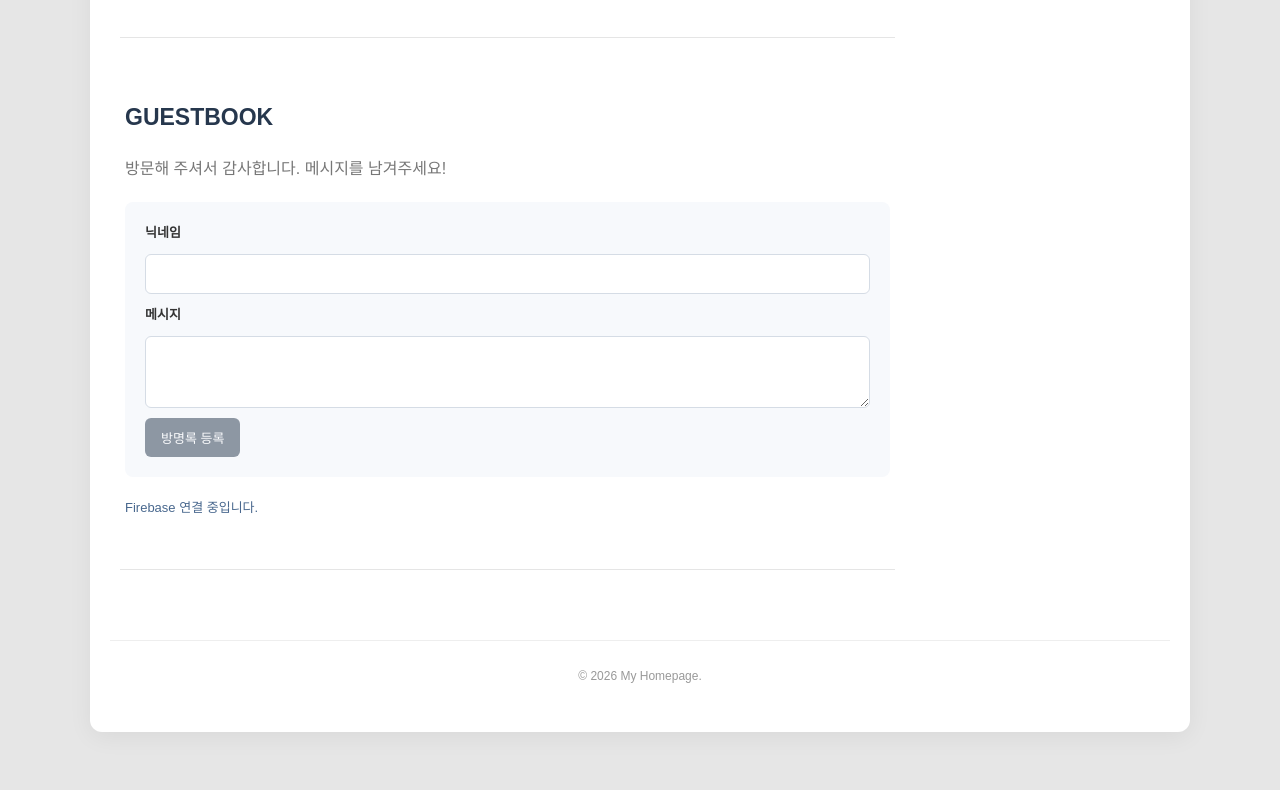
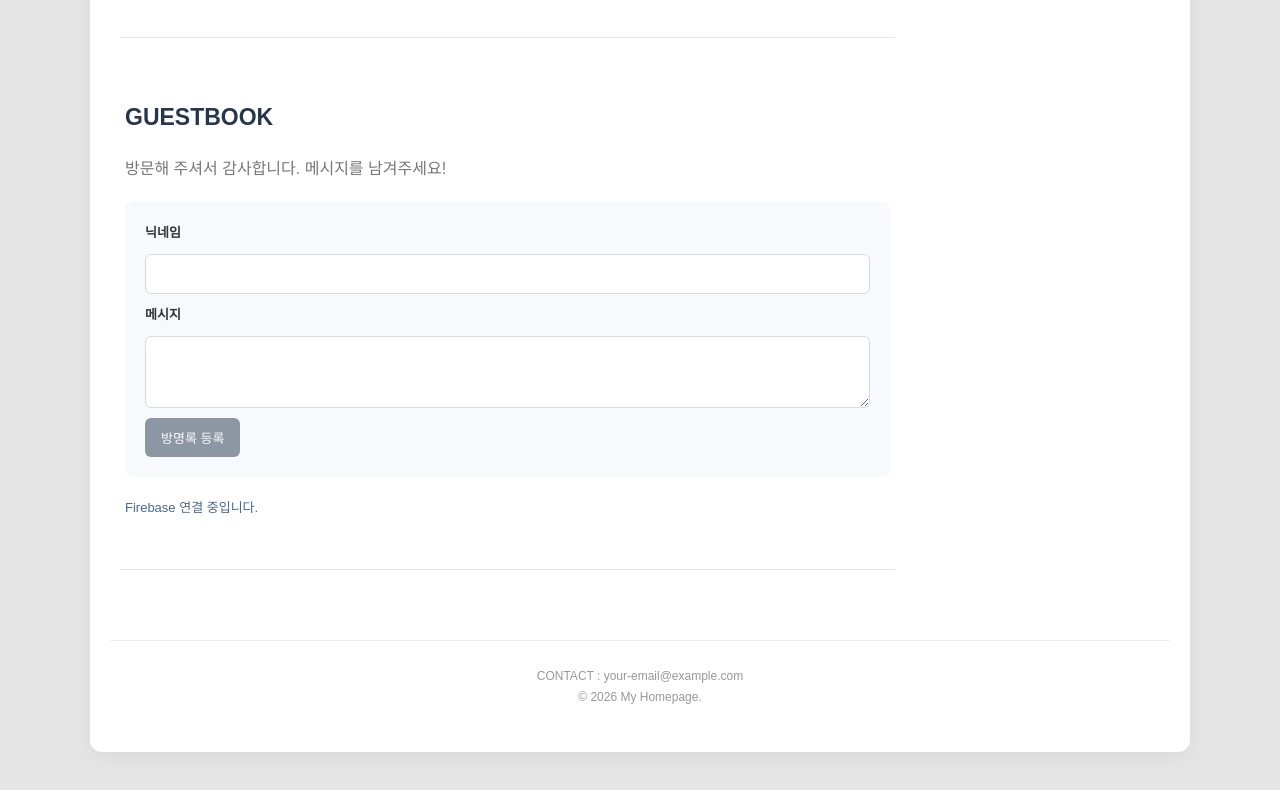
Before and after one commit to KimYudam/MyHompage, a plain HTML site: page index.html in a window 1280 px wide. Shown: the part 1348-2138 px from the top of the page. Drawn offline with Linux system fonts and the light colour scheme; no server answers.

Commit message:
contact 이메일 정보 추가

```diff
--- a/index.html
+++ b/index.html
@@ -26,7 +26,12 @@
         <p id="guest-status" role="status">Firebase 연결 중입니다.</p><div id="guest-list" aria-live="polite"></div>
       </section>
     </section><aside id="main-aside"><div class="aside-list"><h3>PROFILE</h3><p>Software Engineering Student</p><p>Welcome to my space ♡</p></div><div class="aside-list"><h3>DAILY CATEGORIES</h3><ul><li>DAILY</li><li>FOOD</li><li>TRAVEL</li><li>SCHOOL</li></ul></div><div class="aside-list"><h3>MY DAILY</h3><p>소소한 일상을 기록하는 공간입니다.</p><a href="daily.html">일상 기록 보러 가기</a></div></aside></main>
-    <footer id="main-footer"><p>© 2026 My Homepage.</p></footer>
+    <footer id="main-footer"><p>
+        CONTACT :
+        <a href="mailto:your-email@example.com">
+            your-email@example.com
+        </a>
+    </p><p>© 2026 My Homepage.</p></footer>
   </div>
 </body>
 </html>
```
